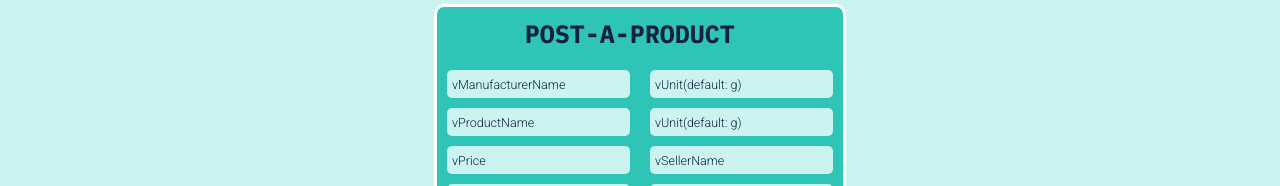
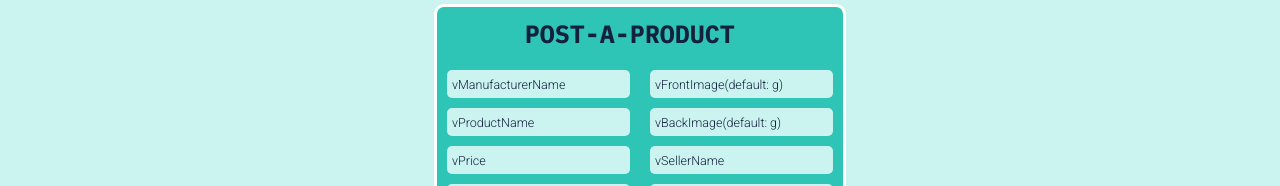
Before and after one commit to sg3220/socketStoreFrontend, a React (Create React App) app: page /PostProduct in a window 1280 px wide. Shown: the part 271-457 px from the top of the page. Built offline with nearby package versions, Linux system fonts and the light colour scheme; no server answers.

Commit message:
Fixed Bug of PostProduct

```diff
--- a/src/Components/PostProduct.jsx
+++ b/src/Components/PostProduct.jsx
@@ -118,9 +118,9 @@ const PostProduct = () => {
               <input
                 className="Form-Element Form-Input"
                 onChange={(e) => setvPrice(e.target.value)}
+                placeholder="vPrice"
                 required
                 type="number"
-                placeholder="vPrice"
               />
               <input
                 className="Form-Element Form-Input"
@@ -140,15 +140,15 @@ const PostProduct = () => {
               <input
                 className="Form-Element Form-Input"
                 onChange={(e) => setvFrontImage(e.target.value)}
-                placeholder="vUnit(default: g)"
+                placeholder="vFrontImage(default: g)"
                 required
-                type="url"
+                type="text"
               />
               <input
                 className="Form-Element Form-Input"
                 onChange={(e) => setvBackImage(e.target.value)}
-                placeholder="vUnit(default: g)"
-                type="url"
+                placeholder="vBackImage(default: g)"
+                type="text"
               />
               <input
                 className="Form-Element Form-Input"
```
